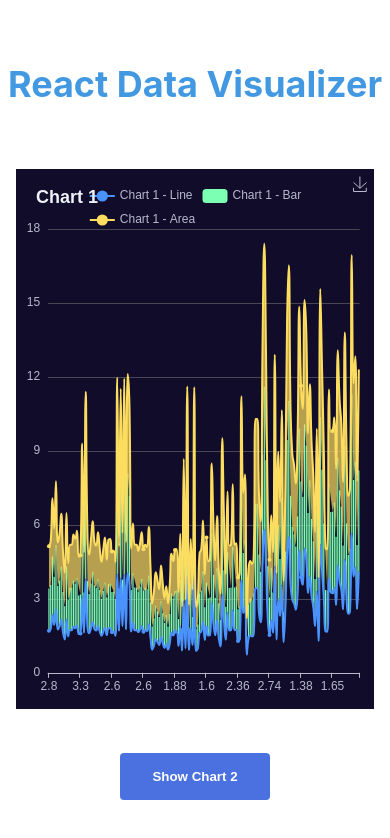
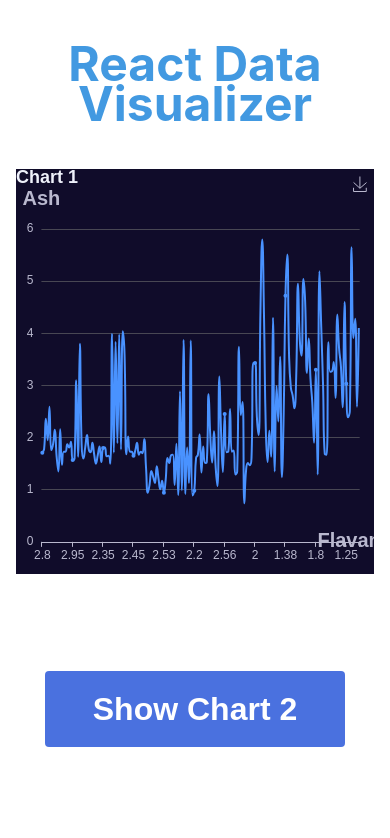
Before and after one commit to theDevSoham/web_data_visualizer, a React (Create React App) app: page / in a window 390 px wide. Shown: the top 838 px of the page. Built offline with nearby package versions, Linux system fonts and the light colour scheme; the HTML template or start-up script is replaced by a standard one.

Commit message:
micro responsiveness added

```diff
--- a/src/components/Body.tsx
+++ b/src/components/Body.tsx
@@ -28,15 +28,15 @@ const Body: React.FC = () => {
   // return statement
   return (
     <section className="w-full h-8/10 flex flex-col justify-center items-center">
-      <div className="w-full h-8/10 px-4">
+      <div className="w-full h-8/10 px-4 ip5_h-1/2 ipx_h-6/10 ipD_h-6/10 ipDP_h-7/10">
         {<ChartDisplay chartData={currentChartData} currentChart={chartNum} />}
       </div>
-      <div className="w-full h-2/10 flex justify-center items-center">
+      <div className="w-full h-2/10 flex justify-center items-center ip5_h-1/2 ipx_h-4/10 ipD_h-4/10 ipDP_h-3/10">
         <button
-          className="bg-blue-700 text-white font-bold py-4 px-8 rounded"
+          className="bg-blue-700 text-white font-bold py-4 px-8 rounded ip5_py-4 ip5_px-8 ipx_py-4 ipx_px-8 ipD_py-4 ipD_px-8 ipDP_py-4 ipDP_px-8"
           onClick={updateChart}
         >
-          Show Chart {chartNum === 1 ? 2 : 1}
+          <span className='text-md ip5_text-md ipx_text-md ipD_text-md ipDP_text-md'>Show Chart {chartNum === 1 ? 2 : 1}</span>
         </button>
       </div>
     </section>
--- a/src/components/ChartDisplay.tsx
+++ b/src/components/ChartDisplay.tsx
@@ -51,43 +51,54 @@ const ChartDisplay: React.FC<ChartPropTypes> = (props) => {
         ...currentOption,
         title: {
           ...currentOption.title,
-          text: `Chart ${props.currentChart}`
+          text: `Chart ${props.currentChart}`,
+          padding: 0
         },
         legend: {
           ...currentOption.legend,
-          data: [
-            `Chart ${props.currentChart} - Line`,
-            `Chart ${props.currentChart} - Bar`,
-            `Chart ${props.currentChart} - Area`
-          ]
+          show: false
         },
         xAxis: {
           ...currentOption.xAxis,
-          data: props.chartData.horizontal
+          data: props.chartData.horizontal,
+          name: props.chartData.nameX,
+          nameGap: 10,
+          nameLocation: 'end',
+          nameTextStyle: {
+            fontSize: 20,
+            fontWeight: 'bold',
+            align: 'center'
+          }
         },
-        series: [
+        yAxis: {
+          ...currentOption.yAxis,
+          name: props.chartData.nameY,
+          nameGap: 20,
+          nameLocation: 'end',
+          nameTextStyle: {
+            fontSize: 20,
+            fontWeight: 'bold',
+            align: 'center'
+          }
+        },
+        series: props.currentChart === 1
+          ? [
               {
                 ...currentOption.series[0],
-            name: `Chart ${props.currentChart} - Line`,
+                name: `${props.chartData.nameY} - Line`,
                 type: 'line',
                 smooth: true,
                 areaStyle: undefined,
                 data: props.chartData.vertical
-          },
+              }
+            ]
+          : [
               {
                 ...currentOption.series[0],
-            name: `Chart ${props.currentChart} - Bar`,
+                name: `${props.chartData.nameY} - Bar`,
                 type: 'bar',
-            smooth: false,
+                smooth: true,
                 areaStyle: undefined,
-            data: props.chartData.vertical
-          },
-          {
-            ...currentOption.series[0],
-            name: `Chart ${props.currentChart} - Area`,
-            type: 'line',
-            smooth: true,
-            areaStyle: { normal: {} },
                 data: props.chartData.vertical
               }
             ]
--- a/src/components/Header.tsx
+++ b/src/components/Header.tsx
@@ -2,8 +2,10 @@ import React from 'react'
 
 const Header: React.FC = () => {
   return (
-    <section className='w-full h-2/10 flex justify-center items-center'>
-      <h1 className="text-4xl text-center text-blue-500">React Data Visualizer</h1>
+    <section className="w-full h-2/10 flex justify-center items-center">
+      <h1 className="text-4xl text-center text-blue-500 ip5_text-3xl ipx_text-3xl ipD_text-5xl ipDP_text-5xl">
+        React Data Visualizer
+      </h1>
     </section>
   )
 }
--- a/src/index.css
+++ b/src/index.css
@@ -101,6 +101,11 @@ button:hover {
     color: #fff;
 }
 
+.text-md {
+    font-size: 1.125rem;
+    line-height: 1.75rem;
+}
+
 .font-bold {
     font-weight: 700;
 }
@@ -143,3 +148,107 @@ button:hover {
         transform: rotate(360deg);
     }
 }
+
+
+/* Media queries */
+
+
+/* iPhone 5 */
+
+@media only screen and (min-device-width: 320px) and (max-device-width: 568px) {
+    .ip5_h-1\/2 {
+        height: 50%;
+    }
+    .ip5_text-3xl {
+        font-size: 1.4rem;
+    }
+    .ip5_py-4 {
+        padding-top: 0.5rem;
+        padding-bottom: 0.5rem;
+    }
+    .ip5_px-8 {
+        padding-left: 1rem;
+        padding-right: 1rem;
+    }
+    .ip5_text-md {
+        font-size: 1rem;
+    }
+}
+
+
+/* iPhone X */
+
+@media only screen and (min-device-width: 375px) and (max-device-width: 812px) and (-webkit-device-pixel-ratio: 3) {
+    .ipx_h-6\/10 {
+        height: 60%;
+    }
+    .ipx_h-4\/10 {
+        height: 40%;
+    }
+    .ipx_text-3xl {
+        font-size: 1.6rem;
+    }
+    .ipx_py-4 {
+        padding-top: 1rem;
+        padding-bottom: 1rem;
+    }
+    .ipx_px-8 {
+        padding-left: 2rem;
+        padding-right: 2rem;
+    }
+    .ipx_text-md {
+        font-size: 1.2rem;
+    }
+}
+
+
+/* iPad */
+
+@media only screen and (min-device-width: 768px) and (max-device-width: 1024px) {
+    .ipD_h-6\/10 {
+        height: 60%;
+    }
+    .ipD_h-4\/10 {
+        height: 40%;
+    }
+    .ipD_text-5xl {
+        font-size: 3rem;
+    }
+    .ipD_py-4 {
+        padding-top: 1.5rem;
+        padding-bottom: 1.5rem;
+    }
+    .ipD_px-8 {
+        padding-left: 3rem;
+        padding-right: 3rem;
+    }
+    .ipD_text-md {
+        font-size: 2rem;
+    }
+}
+
+
+/* iPad Pro */
+
+@media only screen and (min-device-width: 1024px) and (max-device-width: 1366px) and (-webkit-min-device-pixel-ratio: 2) {
+    .ipDP_h-7\/10 {
+        height: 70%;
+    }
+    .ipDP_h-3\/10 {
+        height: 30%;
+    }
+    .ipDP_text-5xl {
+        font-size: 5rem;
+    }
+    .ipDP_py-4 {
+        padding-top: 2rem;
+        padding-bottom: 2rem;
+    }
+    .ipDP_px-8 {
+        padding-left: 4rem;
+        padding-right: 4rem;
+    }
+    .ipDP_text-md {
+        font-size: 3rem;
+    }
+}
--- a/src/static/helpers.ts
+++ b/src/static/helpers.ts
@@ -17,7 +17,7 @@ const getChart1Data = (): ChartDataType => {
 
     return item.Ash
   })
-  return { horizontal: flavanoids, vertical: ash }
+  return { horizontal: flavanoids, vertical: ash, nameX: 'Flavanoids', nameY: 'Ash' }
 }
 
 const getChart2Data = (): ChartDataType => {
@@ -35,7 +35,7 @@ const getChart2Data = (): ChartDataType => {
 
     return item.Magnesium
   })
-  return { horizontal: alcohol, vertical: magnesium }
+  return { horizontal: alcohol, vertical: magnesium, nameX: 'Alcohol', nameY: 'Magnesium' }
 }
 
 export { getChart1Data, getChart2Data }
```
Also changed, not shown: src/interfaces/interface.ts (+20 -0 lines). Lines whose indentation alone changed are shown as unchanged.
